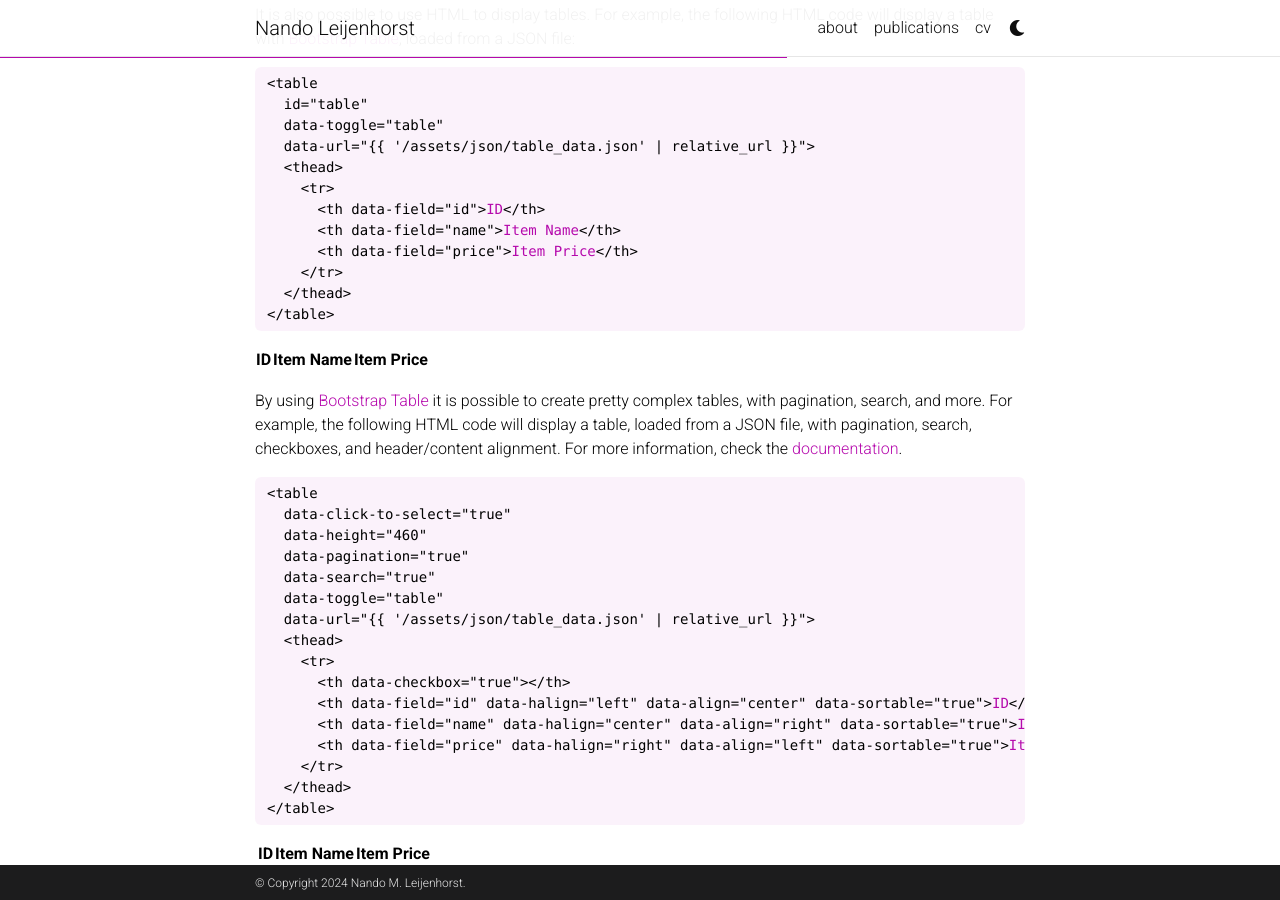
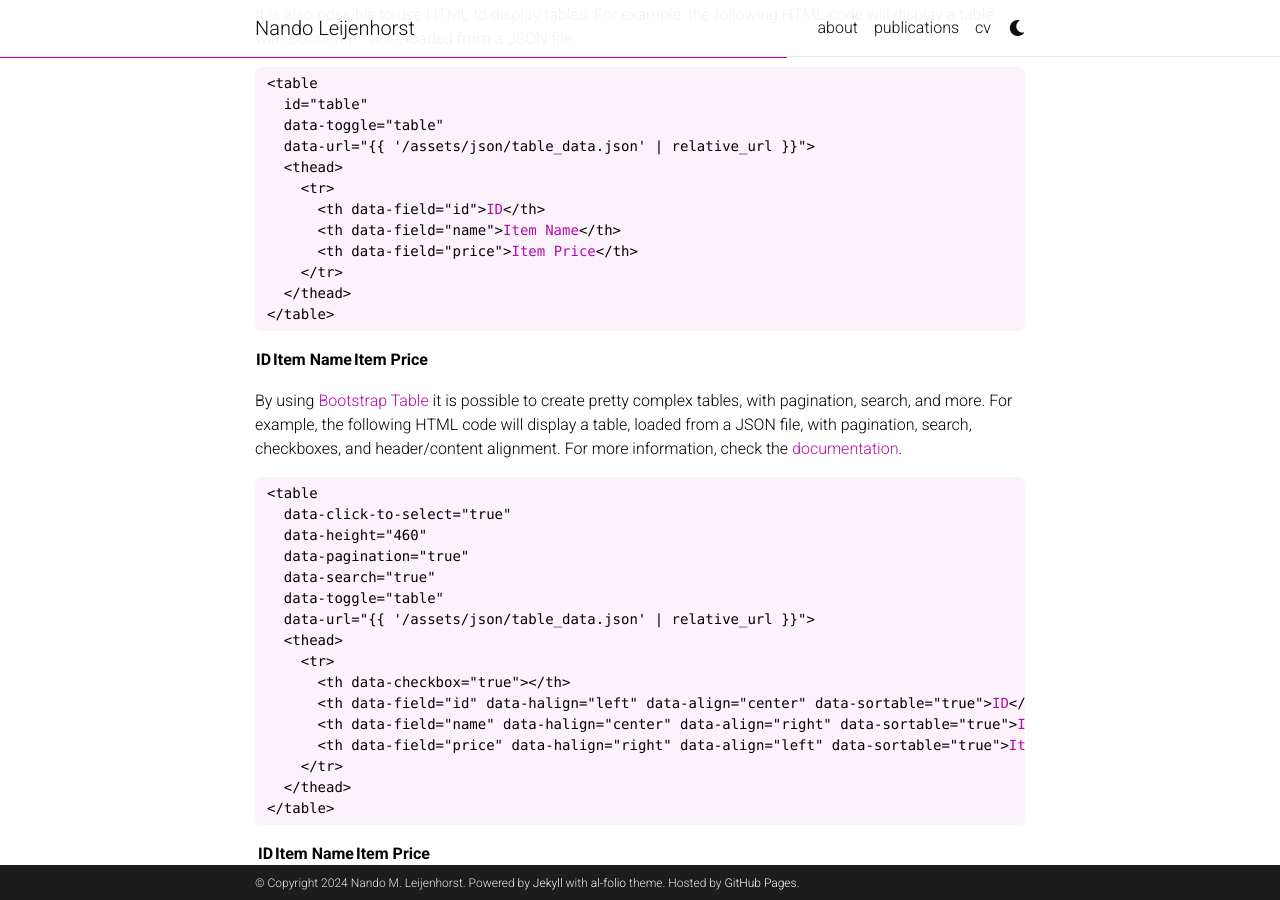
Before and after one commit to nanleij/nanleij.github.io, a Jekyll site: the page built from _posts/2023-03-21-tables.md, in a window 1280 px wide and 900 px high, scrolled down 617 px. Built offline with Jekyll 4.4.1, drawn with Linux system fonts in a browser that asks for light colours; full-size pictures stand in for the smaller copies a plugin makes; comment, search, counter and statistics services are not loaded; a style sheet for code colours, icons or effects is not loaded.

Commit message:
some changes

```diff
--- a/_config.yml
+++ b/_config.yml
@@ -8,18 +8,17 @@
 last_name: Leijenhorst
 email: n.m.leijenhorst@tudelft.nl
 description: > # the ">" symbol means to ignore newlines until "footer_text:"
-  A simple, whitespace theme for academics. Based on [*folio](https://github.com/bogoli/-folio) design.
-footer_text: #>
-  #Powered by <a href="https://jekyllrb.com/" target="_blank">Jekyll</a> with <a href="https://github.com/alshedivat/al-folio">al-folio</a> theme.
-  #Hosted by <a href="https://pages.github.com/" target="_blank">GitHub Pages</a>.
-  #Photos from <a href="https://unsplash.com" target="_blank">Unsplash</a>.
+  Personal page
+footer_text: >
+  Powered by <a href="https://jekyllrb.com/" target="_blank">Jekyll</a> with <a href="https://github.com/alshedivat/al-folio">al-folio</a> theme.
+  Hosted by <a href="https://pages.github.com/" target="_blank">GitHub Pages</a>.
 keywords: jekyll, jekyll-theme, academic-website, portfolio-website  # add your own keywords or leave empty
 
 lang: en # the language of your site (for example: en, fr, cn, ru, etc.)
 icon: ⚛️  # the emoji used as the favicon (alternatively, provide image name in /assets/img/)
 
 url: https://nanleij.github.io # the base hostname & protocol for your site
-baseurl: # the subpath of your site, e.g. /blog/
+baseurl: / # the subpath of your site, e.g. /blog/
 last_updated: false # set to true if you want to display last updated in the footer
 impressum_path:  # set to path to include impressum link in the footer, use the same path as permalink in a page, helps to conform with EU GDPR
 
@@ -139,15 +138,15 @@
 # Follow instructions on https://giscus.app/ to setup for your repo to fill out
 # the information below.
 giscus:
-  repo: #nanleij/nanleij.github.io      # <your-github-user-name>/<your-github-repo-name>
-  repo_id: #MDEwOlJlcG9zaXRvcnk2MDAyNDM2NQ==
-  category: #Comments             # name of the category under which discussions will be created
-  category_id: # DIC_kwDOA5PmLc4CTBt6
-  mapping: #title                 # identify discussions by post title
-  strict: 1                      # use strict identification mode
-  reactions_enabled: 1           # enable (1) or disable (0) emoji reactions
-  input_position: bottom         # whether to display input form below (bottom) or above (top) the comments
-  theme: preferred_color_scheme  # name of the color scheme (preferred works well with al-folio light/dark mode)
+  repo: alshedivat/al-folio # <your-github-user-name>/<your-github-repo-name>
+  repo_id: MDEwOlJlcG9zaXRvcnk2MDAyNDM2NQ==
+  category: Comments # name of the category under which discussions will be created
+  category_id: DIC_kwDOA5PmLc4CTBt6
+  mapping: title # identify discussions by post title
+  strict: 1 # use strict identification mode
+  reactions_enabled: 1 # enable (1) or disable (0) emoji reactions
+  input_position: bottom # whether to display input form below (bottom) or above (top) the comments
+  theme: preferred_color_scheme # name of the color scheme (preferred works well with al-folio light/dark mode)
   emit_metadata: 0
   lang: en
 
@@ -159,6 +158,8 @@
 # If you have blog posts published on medium.com or other external sources,
 # you can display them in your blog by adding a link to the RSS feed.
 external_sources:
+  - name: medium.com
+    rss_url: https://medium.com/@al-folio/feed
 
 # -----------------------------------------------------------------------------
 # Collections
@@ -168,19 +169,19 @@
   news:
     defaults:
       layout: post
-    output: false
+    output: true
     permalink: /news/:path/
   projects:
     output: false
     permalink: /projects/:path/
 
 announcements:
-  enabled: false
+  enabled: true
   scrollable: true # adds a vertical scroll bar if there are more than 3 news items
   limit: 5 # leave blank to include all the news in the `_news` folder
 
 latest_posts:
-  enabled: false
+  enabled: true
   scrollable: true # adds a vertical scroll bar if there are more than 3 new posts items
   limit: 3 # leave blank to include all the blog posts
 
```
